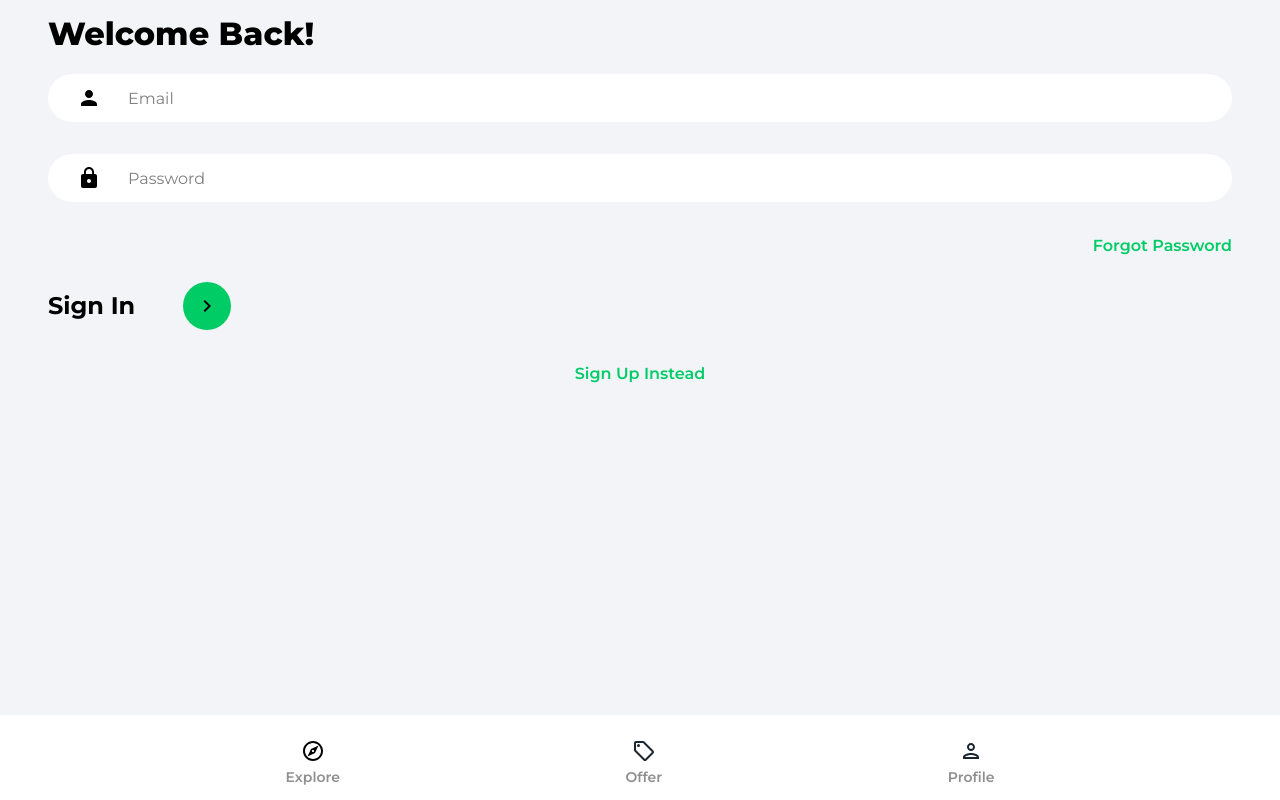
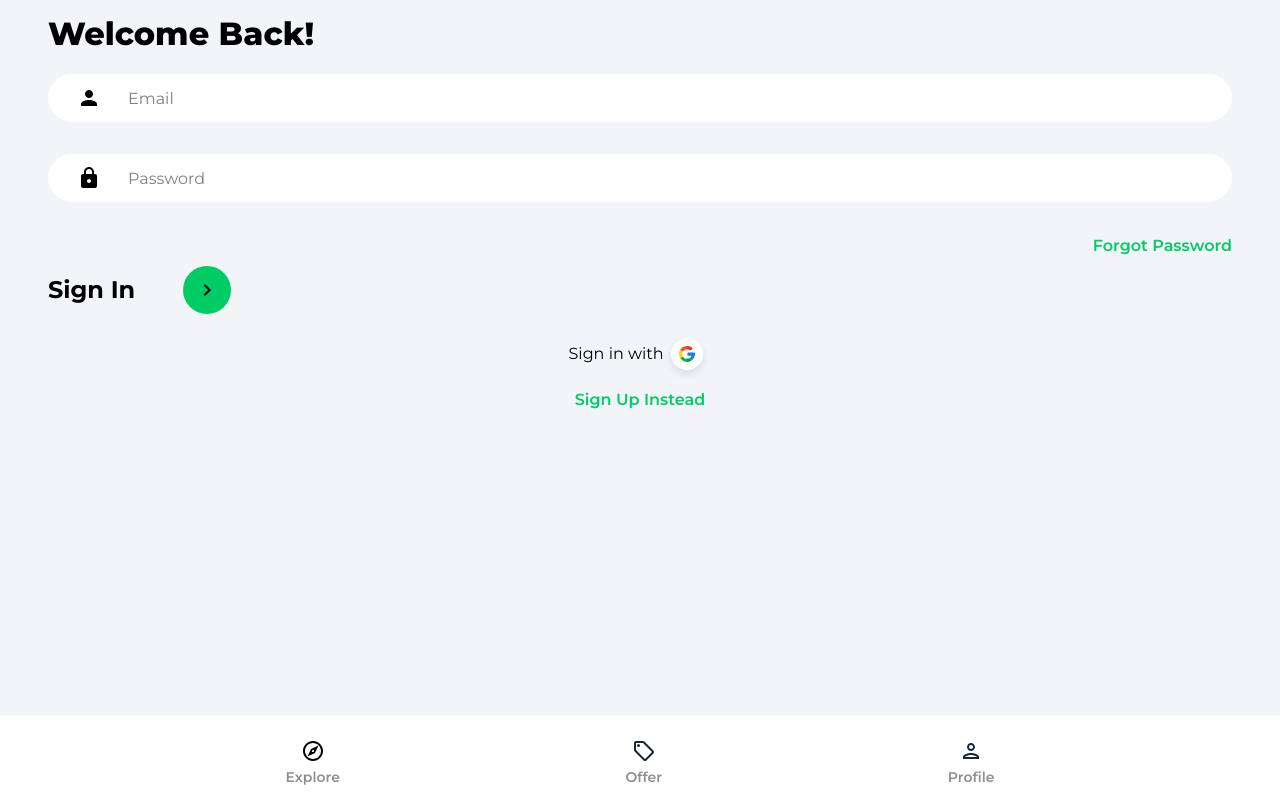
Before and after one commit to Quwambinuyo/Market-Place, a React (Vite) app: page /sign-in in a window 1280 px wide. Built offline with nearby package versions, Linux system fonts and the light colour scheme.

Commit message:
set up the sign up and sign in page to allow user to use google to login or sign up

```diff
--- /dev/null
+++ b/src/components/OAuth.jsx
@@ -0,0 +1,49 @@
+import React from "react";
+import { useLocation, useNavigate } from "react-router-dom";
+import { getAuth, signInWithPopup, GoogleAuthProvider } from "firebase/auth";
+import { doc, setDoc, getDoc, serverTimestamp } from "firebase/firestore";
+import { db } from "../firebase.config";
+import { toast } from "react-toastify";
+import googleIcon from "../assets/svg/googleIcon.svg";
+
+function OAuth() {
+  const navigate = useNavigate();
+  const location = useLocation();
+
+  const onGoogleClick = async () => {
+    try {
+      const auth = getAuth();
+      const provider = new GoogleAuthProvider();
+      const result = await signInWithPopup(auth, provider);
+      const user = result.user;
+
+      const docRef = doc(db, "users", user.uid);
+      const docSnap = await getDoc(docRef);
+
+      if (!docSnap.exists()) {
+        await setDoc(doc(db, "users", user.uid), {
+          name: user.displayName,
+          email: user.email,
+          timestamp: serverTimestamp(),
+        });
+      }
+      navigate("/");
+    } catch (error) {
+      toast.error("could not authorize with Google");
+    }
+  };
+
+  return (
+    <div className="socialLogin">
+      <p className="">
+        Sign {location.pathname === "/sign-up" ? "up" : "in"} with
+      </p>
+
+      <button className="flex socialIconDiv" onClick={onGoogleClick}>
+        <img src={googleIcon} alt="google" className="socialIconImg" />
+      </button>
+    </div>
+  );
+}
+
+export default OAuth;
--- a/src/index.css
+++ b/src/index.css
@@ -231,7 +231,7 @@
 
 .signInBar,
 .signUpBar {
-  margin-top: 1.5rem;
+  margin-top: 0.5rem;
   display: flex;
   justify-content: space-between;
   align-items: center;
@@ -275,10 +275,12 @@
 }
 
 .socialLogin {
-  margin-top: 4rem;
+  margin-top: 1rem;
+  margin-bottom: 10px;
   display: flex;
-  flex-direction: column;
+  flex-direction: row;
   align-items: center;
+  justify-content: center;
 }
 
 .socialIconDiv {
@@ -286,10 +288,10 @@
   display: flex;
   justify-content: center;
   align-items: center;
-  padding: 0.75rem;
-  margin: 1.5rem;
-  width: 3rem;
-  height: 3rem;
+  padding: 0.5rem;
+  margin: 0.5rem;
+  width: 2rem;
+  height: 2rem;
   background-color: #ffffff;
   border-radius: 50%;
   box-shadow: 0 4px 8px 0 rgba(0, 0, 0, 0.1);
@@ -300,7 +302,7 @@
 }
 
 .registerLink {
-  margin-top: 2rem;
+  margin-top: 0.5rem;
   color: #00cc66;
   font-weight: 600;
   text-align: center;
--- a/src/pages/SignIn.jsx
+++ b/src/pages/SignIn.jsx
@@ -5,6 +5,7 @@
 import ArrowRightIcon from "../assets/svg/keyboardArrowRightIcon.svg";
 import visibilityIcon from "../assets/svg/visibilityIcon.svg";
 import { getAuth, signInWithEmailAndPassword } from "firebase/auth";
+import OAuth from "../components/OAuth";
 
 function SignIn() {
   const [showPassword, setShowPassword] = useState(false);
@@ -49,7 +50,7 @@
     <>
       <div className="pageContainer">
         <header>
-          <p className="pageHeader mb-4">Welcome Back!</p>
+          <p className="mb-4 pageHeader">Welcome Back!</p>
         </header>
 
         <main>
@@ -90,7 +91,7 @@
             </div>
           </form>
 
-          {/* Google OAuth */}
+          <OAuth />
 
           <Link to="/sign-up" className="registerLink">
             Sign Up Instead
--- a/src/pages/SignUp.jsx
+++ b/src/pages/SignUp.jsx
@@ -8,7 +8,8 @@
   createUserWithEmailAndPassword,
   updateProfile,
 } from "firebase/auth";
-import { setDoc, doc, serverTimestamp } from "firebase/firestore"; // Fixed import
+import { setDoc, doc, serverTimestamp } from "firebase/firestore";
+import OAuth from "../components/OAuth";
 import { db } from "../firebase.config";
 
 function SignUp() {
@@ -58,7 +59,7 @@
   return (
     <div className="pageContainer">
       <header>
-        <p className="pageHeader mb-4">Welcome Back!</p>
+        <p className="mb-4 pageHeader">Welcome Back!</p>
       </header>
 
       <main>
@@ -109,6 +110,8 @@
           </div>
         </form>
 
+        <OAuth />
+
         <Link to="/sign-in" className="registerLink">
           Sign In Instead
         </Link>
```
